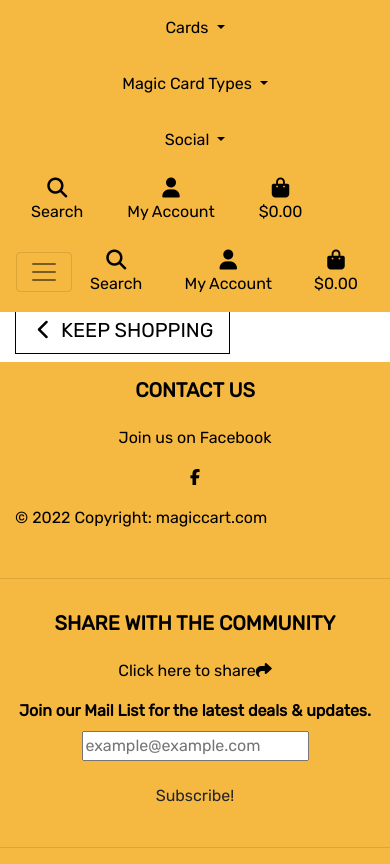
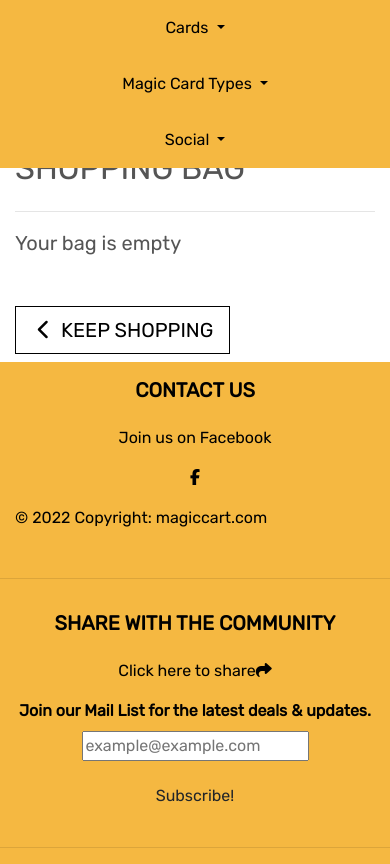
Before and after one commit to GitMulC/magiccart, a Django app: page /bag/ in a window 390 px wide. Run offline with Django 3.2, Linux system fonts and the light colour scheme; parts of the project's set-up code (start-up, migrations or seed data) failed here and were passed over; some libraries are stand-ins or nearby versions; some web fonts are replaced.

Commit message:
Remove duplicate navbar for mobile

```diff
--- a/templates/base.html
+++ b/templates/base.html
@@ -103,7 +103,7 @@
             <div class="row">
               <div class="col-sm">
 
-                <nav class="navbar navbar-light d-flex justify-content-center mb-0 magic-cart-bg">
+                <nav class="navbar border-dark d-flex justify-content-center mb-0 magic-cart-bg">
                   <a href="" class="nav-link dropdown-toggle" id="navbarDropdownMenuLink" role="button" data-toggle="dropdown" aria-haspopup="true" aria-expanded="false">
                     Cards
                   </a>
@@ -149,16 +149,6 @@
                   </div>
                 </nav>
               </div>
-            </div>
-            {% include 'includes/mobile-top-header.html' %}
-
-            <div class="row magic-cart-bg">
-              <nav class="navbar navbar-expand-lg navbar-light w-100">
-                <button class="navbar-toggler" type="button" data-toggle="collapse" data-target="#mobile-top-header" aria-controls="mobile-top-header" aria-expanded="false" aria-label="Toggle navigation">
-                    <span class="navbar-toggler-icon"></span>
-                </button>
-                {% include 'includes/mobile-top-header.html' %}
-              </nav>
             </div>
     </header>
 
```
